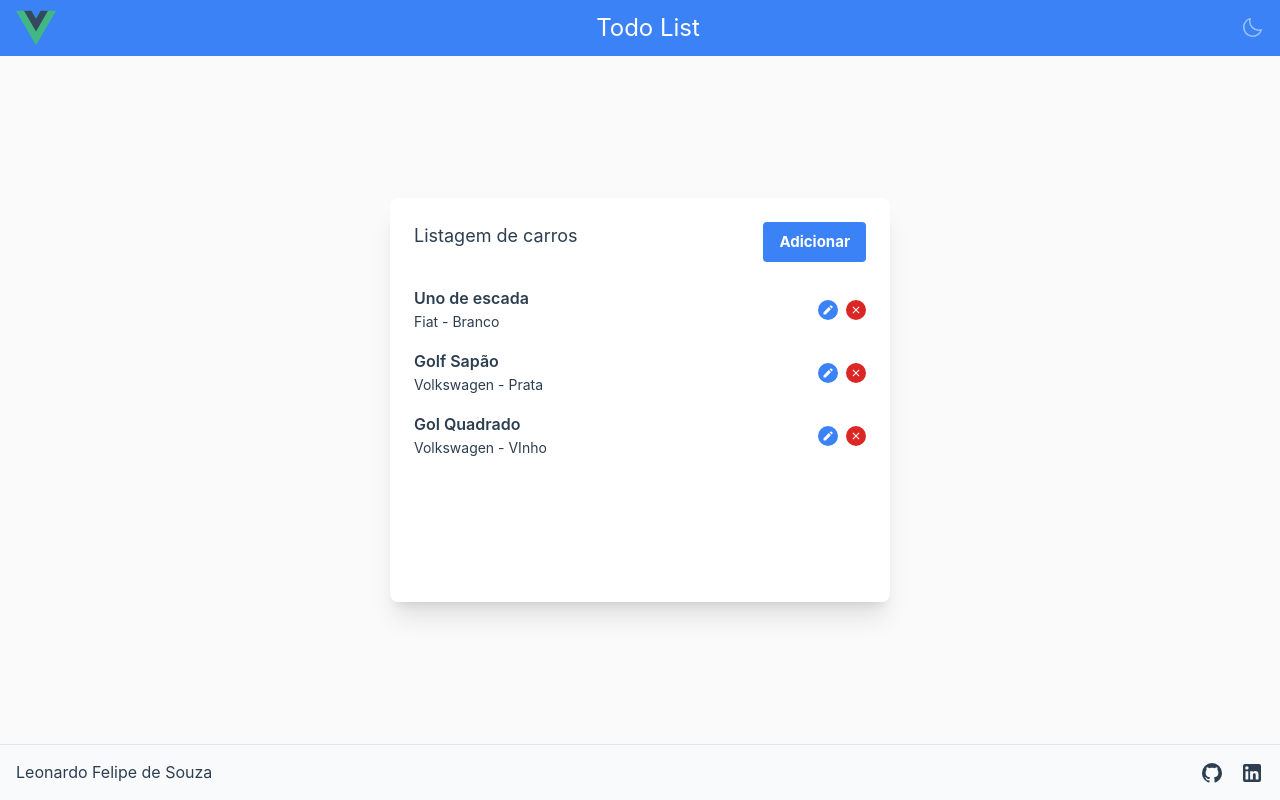
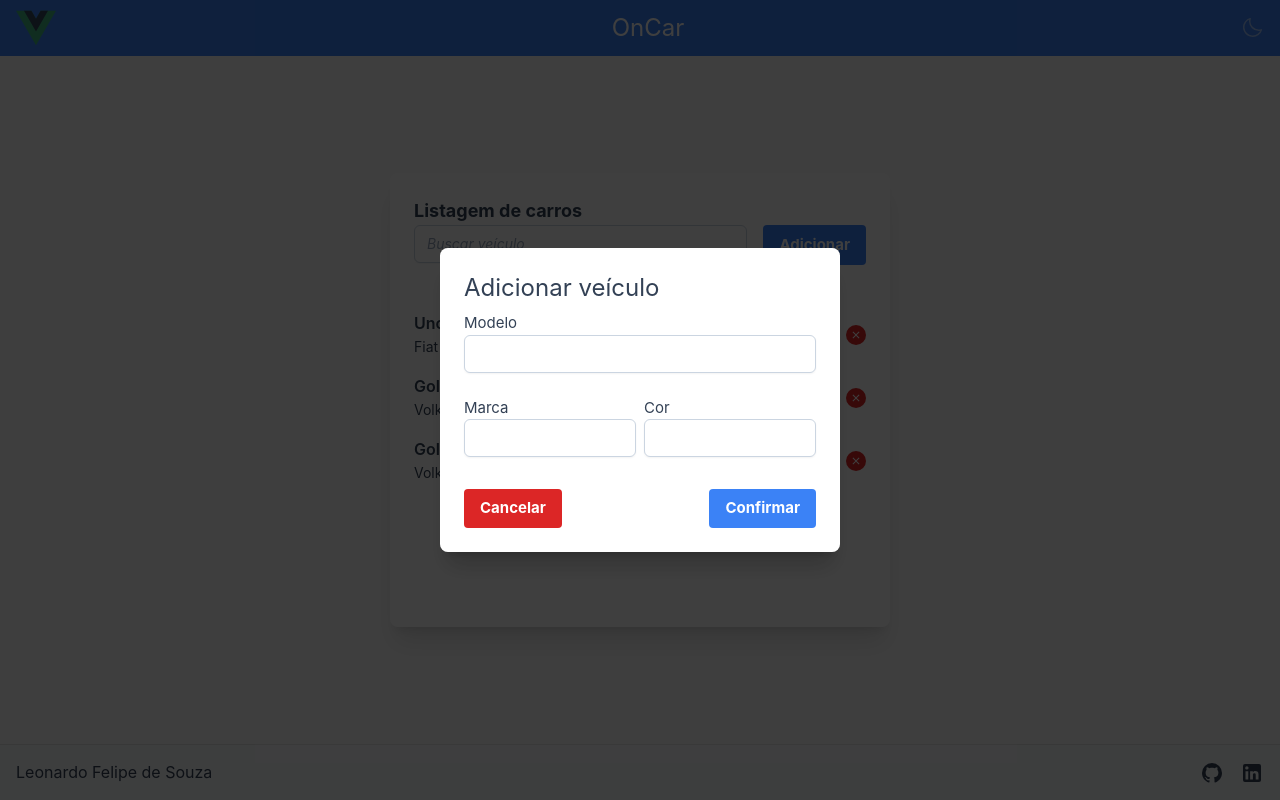
Before and after one commit to LeoSouza221/oncar-frontend, a Vue app: page /add in a window 1280 px wide. Built offline with nearby package versions, Linux system fonts and the light colour scheme.

Commit message:
feat: create add modal

```diff
--- a/index.html
+++ b/index.html
@@ -1,13 +1,22 @@
-<!DOCTYPE html>
+<!doctype html>
 <html lang="en">
   <head>
-    <meta charset="UTF-8">
-    <link rel="icon" href="/favicon.ico">
-    <meta name="viewport" content="width=device-width, initial-scale=1.0">
-    <title>Vite App</title>
+    <meta charset="UTF-8" />
+    <link
+      rel="icon"
+      href="/favicon.ico"
+    />
+    <meta
+      name="viewport"
+      content="width=device-width, initial-scale=1.0"
+    />
+    <title>Oncar</title>
   </head>
   <body>
     <div id="app"></div>
-    <script type="module" src="/src/main.ts"></script>
+    <script
+      type="module"
+      src="/src/main.ts"
+    ></script>
   </body>
 </html>
--- /dev/null
+++ b/src/components/layout/AddCarModal.vue
@@ -0,0 +1,198 @@
+<script setup lang="ts">
+import { computed, reactive, watch } from 'vue';
+import type { PropType } from 'vue';
+import type { Car } from '@/types/car';
+import { useCarsStore } from '@/stores/manageCars';
+import { useRouter } from 'vue-router';
+import InputCompnent from '@/components/ui/InputComponent.vue';
+import ModalComponent from '@/components/layout/ModalComponent.vue';
+
+const props = defineProps({
+  modelValue: {
+    type: Boolean,
+    required: true,
+  },
+});
+const emit = defineEmits(['update:modelValue']);
+
+const defaultCar: Car = {
+  model: '',
+  brand: '',
+  color: '',
+};
+
+const carStore = useCarsStore();
+const router = useRouter();
+const inputsErrors = reactive({
+  model: {
+    hasError: false,
+    message: '',
+  },
+  brand: {
+    hasError: false,
+    message: '',
+  },
+  color: {
+    hasError: false,
+    message: '',
+  },
+});
+let car = reactive<Car>({ ...defaultCar });
+
+const isOpen = computed({
+  get() {
+    return props.modelValue;
+  },
+  set(newValue) {
+    emit('update:modelValue', newValue);
+  },
+});
+
+watch(isOpen, (newValue) => {
+  if (newValue) {
+    router.replace({
+      path: '/add',
+    });
+
+    return;
+  }
+
+  router.replace({
+    path: '/',
+  });
+});
+
+function isValidModel() {
+  const isOnlySpaces = car.model.replace(/\s/g, '').length;
+
+  if (!car.model.length) {
+    inputsErrors.model.hasError = true;
+    inputsErrors.model.message = 'Digite pelo menos 1 caracter';
+
+    return false;
+  } else if (!isOnlySpaces) {
+    inputsErrors.model.hasError = true;
+    inputsErrors.model.message = 'Itens não devem conter somente espaços';
+
+    return false;
+  }
+
+  return true;
+}
+
+function isValidBrand() {
+  const isOnlySpaces = car.brand.replace(/\s/g, '').length;
+
+  if (!car.brand.length) {
+    inputsErrors.brand.hasError = true;
+    inputsErrors.brand.message = 'Digite pelo menos 1 caracter';
+
+    return false;
+  } else if (!isOnlySpaces) {
+    inputsErrors.brand.hasError = true;
+    inputsErrors.brand.message = 'Itens não devem conter somente espaços';
+
+    return false;
+  }
+
+  return true;
+}
+
+function isValidColor() {
+  const isOnlySpaces = car.color.replace(/\s/g, '').length;
+
+  if (!car.color.length) {
+    inputsErrors.color.hasError = true;
+    inputsErrors.color.message = 'Digite pelo menos 1 caracter';
+
+    return false;
+  } else if (!isOnlySpaces) {
+    inputsErrors.color.hasError = true;
+    inputsErrors.color.message = 'Itens não devem conter somente espaços';
+
+    return false;
+  }
+
+  return true;
+}
+
+function clearAndCloseModal() {
+  isOpen.value = false;
+  inputsErrors.brand.hasError = false;
+  inputsErrors.color.hasError = false;
+  inputsErrors.model.hasError = false;
+  car = { ...defaultCar };
+}
+
+function validateAndSubmit(e: Event) {
+  e.preventDefault();
+
+  if (!isValidModel()) return;
+  if (!isValidBrand()) return;
+  if (!isValidColor()) return;
+
+  const newCar: Car = { ...car, id: new Date().getTime() };
+
+  carStore.addNewCarItem(newCar);
+
+  clearAndCloseModal();
+}
+</script>
+
+<template>
+  <ModalComponent v-model="isOpen">
+    <div class="card w-[400px] dark:bg-slate-700 dark:text-white">
+      <div>
+        <h3 class="text-2xl text-slate-700 dark:text-white">Adicionar veículo</h3>
+      </div>
+      <form @submit="validateAndSubmit">
+        <div class="pt-2">
+          <label class="text-slate-700 dark:text-white">
+            Modelo
+            <InputCompnent
+              v-model="car.model"
+              :error="inputsErrors.model.hasError"
+              :error-message="inputsErrors.model.message"
+            />
+          </label>
+        </div>
+
+        <div class="grid grid-cols-2 gap-2">
+          <label class="text-slate-700 dark:text-white">
+            Marca
+            <InputCompnent
+              v-model="car.brand"
+              :error="inputsErrors.brand.hasError"
+              :error-message="inputsErrors.brand.message"
+            />
+          </label>
+          <label class="text-slate-700 dark:text-white">
+            Cor
+            <InputCompnent
+              v-model="car.color"
+              :error="inputsErrors.color.hasError"
+              :error-message="inputsErrors.color.message"
+              @update:update-model="validateAndSubmit"
+            />
+          </label>
+        </div>
+
+        <div class="pt-2 flex justify-between">
+          <button
+            class="bg-red-600 hover:bg-red-500 text-white font-bold py-2 px-4 rounded"
+            @click="clearAndCloseModal"
+          >
+            Cancelar
+          </button>
+
+          <button
+            class="bg-blue-500 hover:bg-blue-700 text-white font-bold py-2 px-4 rounded"
+            type="submit"
+          >
+            Confirmar
+          </button>
+        </div>
+      </form>
+    </div>
+  </ModalComponent>
+</template>
--- a/src/components/layout/CarList.vue
+++ b/src/components/layout/CarList.vue
@@ -1,7 +1,8 @@
 <script setup lang="ts">
-import { computed, ref, reactive } from 'vue';
+import { computed, ref, reactive, onMounted } from 'vue';
+import { useCarsStore } from '@/stores/manageCars';
+import { useRoute } from 'vue-router';
 import type { Car } from '@/types/car';
-import { useCarsStore } from '@/stores/manageCars';
 import IconDelete from '@/components/icons/IconDelete.vue';
 import IconEdit from '@/components/icons/IconEdit.vue';
 import EditCarModal from './EditCarModal.vue';
@@ -20,7 +21,7 @@ const props = defineProps({
 const emit = defineEmits(['update:modelValue']);
 
 const carStore = useCarsStore();
-
+const route = useRoute();
 const isModalOpen = ref<boolean>(false);
 const isConfirmOpen = ref<boolean>(false);
 const selectedItem = ref(0);
@@ -29,6 +30,12 @@ let carEdit: Car = reactive({
   model: '',
   color: '',
   brand: '',
+});
+
+onMounted(() => {
+  if (route.path === '/add') {
+    isModalOpen.value = true;
+  }
 });
 
 const cars = computed({
@@ -75,12 +82,12 @@ function confirmRemoveCar(index: number) {
           class="col-span-9 text-start"
           :class="`col-span-${isConclude ? '12' : '9'}`"
         >
-          <span class="text-base font-semibold">
+          <span class="text-base font-semibold text-slate-700 dark:text-white">
             {{ car.model }}
           </span>
           <div>
             <span
-              class="text-sm"
+              class="text-sm text-slate-700 dark:text-white"
               :class="isConclude ? 'line-through' : ''"
             >
               {{ car.brand }} - {{ car.color }}
--- a/src/components/layout/FooterComponent.vue
+++ b/src/components/layout/FooterComponent.vue
@@ -3,10 +3,10 @@
     class="fixed bottom-0 w-full px-4 py-2 bg-slate-50 h-14 flex justify-between items-center border-t border-neutral-200 dark:bg-slate-700 dark:text-white dark:border-slate-500"
   >
     <div>
-      <span class="text-base">Leonardo Felipe de Souza</span>
+      <span class="text-base text-slate-700 dark:text-white">Leonardo Felipe de Souza</span>
     </div>
     <ul class="flex gap-4">
-      <li>
+      <li class="text-slate-700 dark:text-white">
         <a
           href="https://github.com/LeoSouza221"
           target="_blank"
@@ -24,7 +24,7 @@
           </svg>
         </a>
       </li>
-      <li>
+      <li class="text-slate-700 dark:text-white">
         <a
           href="https://www.linkedin.com/in/leonardo-de-souza-a75557156/"
           target="_blank"
--- a/src/components/layout/HeaderComponent.vue
+++ b/src/components/layout/HeaderComponent.vue
@@ -16,7 +16,7 @@ const props = defineProps(['toggleDark', 'isDarkMode']);
     />
 
     <div class="flex justify-center w-full items-center">
-      <h2 class="text-white text-2xl">Todo List</h2>
+      <h2 class="text-white text-2xl">OnCar</h2>
     </div>
 
     <div class="h-full flex items-center gap-4 text-white">
--- a/src/types/car.ts
+++ b/src/types/car.ts
@@ -1,5 +1,5 @@
 interface Car {
-  id: string | number;
+  id?: string | number;
   model: string;
   color: string;
   brand: string;
--- a/src/views/HomeView.vue
+++ b/src/views/HomeView.vue
@@ -1,79 +1,52 @@
 <script setup lang="ts">
-import { ref } from 'vue';
-// import type { TodoItem } from '@/types/todoItem';
+import { ref, onMounted, computed } from 'vue';
 import { useCar } from '@/utils/composables/carsComposable';
+import { useRoute } from 'vue-router';
 import CarList from '@/components/layout/CarList.vue';
-// import InputComponent from '@/components/InputComponent.vue';
+import AddCarModal from '@/components/layout/AddCarModal.vue';
+import InputComponent from '@/components/ui/InputComponent.vue';
 
-const isClear = ref<boolean>(false);
-const inputError = ref<boolean>(true);
-const inputErrorMessage = ref<string>('');
-const newCar = ref<string>('');
-const { carStore, cars } = useCar();
+const { cars } = useCar();
+const route = useRoute();
+const isModalOpen = ref(false);
+const search = ref('');
 
-function validateText() {
-  const isOnlySpaces = newCar.value.replace(/\s/g, '').length;
+onMounted(() => {
+  if (route.path === '/add') {
+    isModalOpen.value = true;
+  }
+});
 
-  if (!newCar.value.length && !isClear.value) {
-    inputError.value = true;
-    inputErrorMessage.value = 'Digite pelo menos 1 caracter';
-
-    return false;
-  }
-
-  if (!isOnlySpaces && !isClear.value) {
-    inputError.value = true;
-    inputErrorMessage.value = 'Itens não devem conter somente espaços';
-
-    return false;
-  }
-
-  inputError.value = false;
-  isClear.value = false;
-
-  return true;
-}
-
-function addNewTodoItem() {
-  isClear.value = false;
-
-  const isValid = validateText();
-
-  if (!isValid) {
-    return;
-  }
-
-  // const newTodoItem: TodoItem = {
-  //   item: newCar.value,
-  //   id: new Date().getTime(),
-  // };
-
-  // todoStore.addNewTodoItem(newTodoItem);
-  clearInput();
-}
-
-function clearInput() {
-  newCar.value = '';
-  isClear.value = true;
-}
+const carsList = computed(() => {
+  return cars.value.filter((car) =>
+    JSON.stringify(car).toString().toLowerCase().includes(search.value.toLowerCase()),
+  );
+});
 </script>
 
 <template>
   <div class="custom-height flex justify-center items-center p-2">
     <div class="card w-[500px] dark:bg-slate-700 dark:text-white">
-      <div class="flex justify-between gap-4">
-        <h3 class="text-lg">Listagem de carros</h3>
+      <div>
+        <h3 class="text-lg font-bold text-slate-700 dark:text-white"> Listagem de carros </h3>
+      </div>
+      <div class="flex items-start gap-4">
+        <InputComponent
+          v-model="search"
+          placeholder="Buscar veículo"
+        />
         <button
           class="bg-blue-500 hover:bg-blue-700 text-white font-bold py-2 px-4 rounded h-10"
-          @click="addNewTodoItem"
+          @click="isModalOpen = true"
         >
           Adicionar
         </button>
       </div>
 
       <div class="py-2">
-        <CarList v-model="cars" />
+        <CarList v-model="carsList" />
       </div>
     </div>
+    <AddCarModal v-model="isModalOpen" />
   </div>
 </template>
--- a/tailwind.config.js
+++ b/tailwind.config.js
@@ -1,12 +1,9 @@
 /** @type {import('tailwindcss').Config} */
 export default {
-  darkMode: 'media',
-  content: [
-    "./index.html",
-    "./src/**/*.{vue,js,ts,jsx,tsx}",
-  ],
+  darkMode: 'class',
+  content: ['./index.html', './src/**/*.{vue,js,ts,jsx,tsx}'],
   theme: {
     extend: {},
   },
   plugins: [],
-}
+};
```
